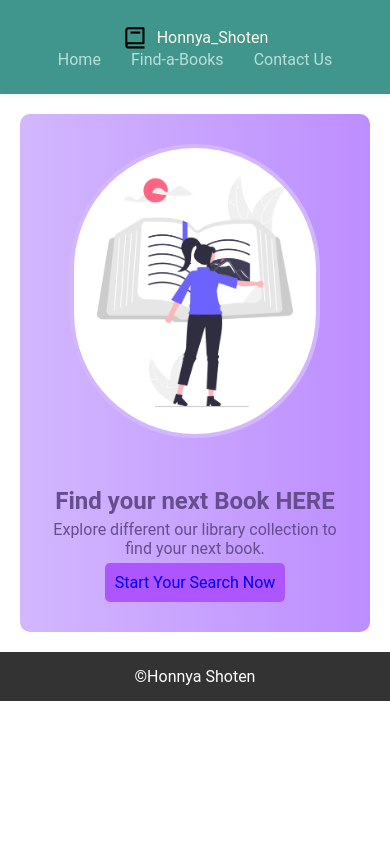
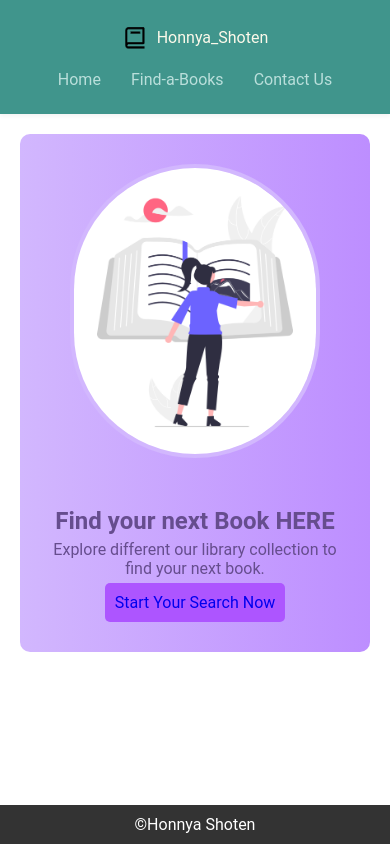
Before and after one commit to RenjiroKunio/HCI-WEEK05-LAB-RENJIRO, a plain HTML site: page index.html in a window 390 px wide. Drawn offline with Linux system fonts and the light colour scheme.

Commit message:
responsive update

```diff
--- a/index.html
+++ b/index.html
@@ -37,8 +37,9 @@
             </div>
         </section>
     </main>
+
     <footer class="footer">
-        <p>&copy;Honnya Shoten</p>
+        &copy;Honnya Shoten
     </footer>
 </body>
 </html>
--- a/style.css
+++ b/style.css
@@ -8,20 +8,17 @@
 body {
     font-family: "Roboto", sans-serif;
     color: #BADFDB;
+    /* height: 2000px; */
+    margin: 0 auto;
+    width: 100%;
 
-}
-
-
-.container {
-    max-width: 1000px;
-    margin: 0 auto;
-    padding: 0 20px;
 }
 
 /* Header & Nav */
 .main {
     flex: 1;
 }
+
 .main-header {
     box-shadow: 0 2px 4px rgba(0, 0, 0, 0.05);
     top: 0;
@@ -127,6 +124,10 @@ body {
         justify-content: center;
         align-items: center;
     }
+    .nav-list {
+        flex-direction: column;
+        padding-top: 20px;
+    }
     .hero {
         flex-direction: column;
         margin: 20px;
@@ -137,17 +138,31 @@ body {
     .hero-info {
         align-items: center;
     }
+
     .hero-info h1 {
         justify-content: center;
         align-items: center;
         font-size: 1.5rem;
     }
+
     .hero-info p {
         text-align: center;
         font-size: 1rem;
     }
+
     .hero-button {
         justify-content: center;
         align-items: center;
     }
+    .footer {
+        position: fixed;
+        bottom: 0;
+        left: 0;
+        width: 100%;
+        background-color: #333;
+        color: white;
+        text-align: center;
+        padding: 10px;
+    }
+
 }
```
